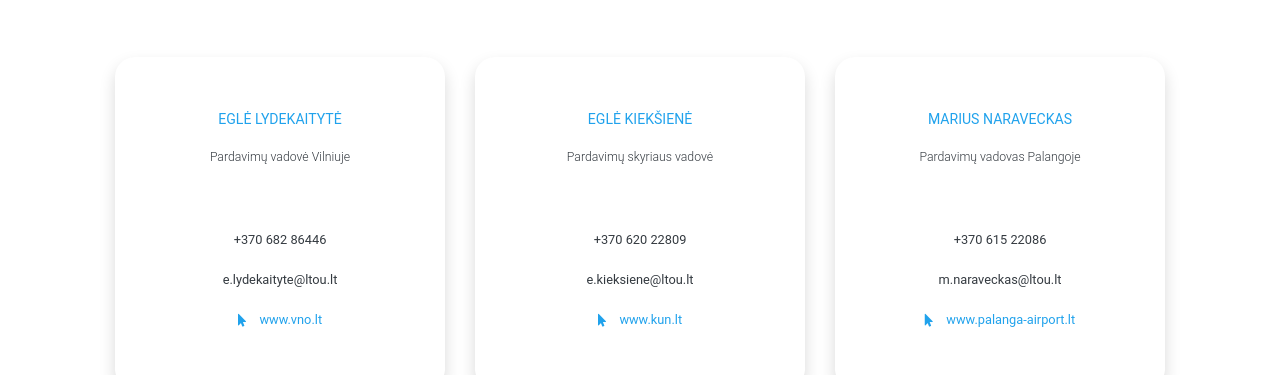
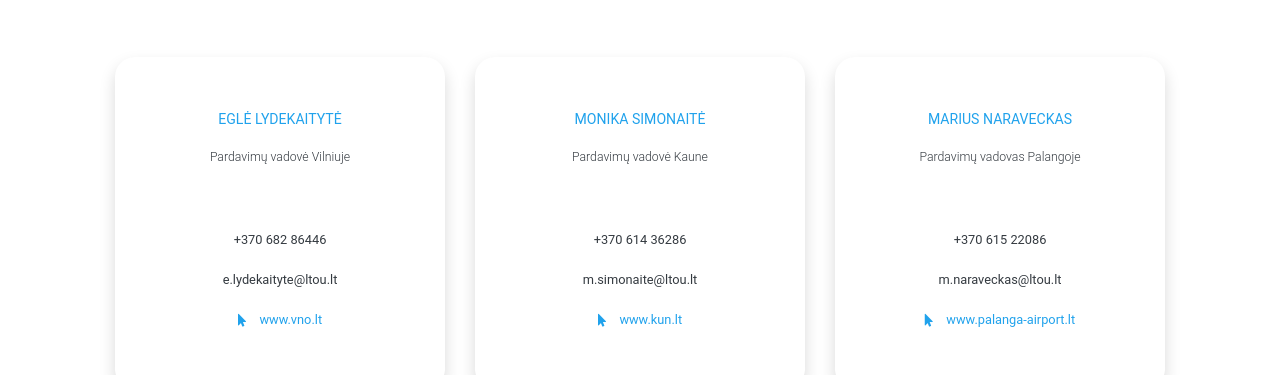
Before and after one commit to roguckas/ltou, a PHP site: page / in a window 1280 px wide. Shown: the part 4964-5339 px from the top of the page. Run offline with PHP 8.4, Linux system fonts and the light colour scheme; some libraries are stand-ins or nearby versions.

Commit message:
10-01. FE content fix.

```diff
--- a/contact.php
+++ b/contact.php
@@ -34,7 +34,7 @@ include 'header.php';
 <!--                    <img src="images/young-man-1281282_1920.png">-->
 <!--                </div>-->
                 <div class="col-12 justify-content-md-center py-5">
-                    <h3 class="col-12 mb-2 text-primary">MONIKA SIMONAITĖ </h3>
+                    <h3 class="col-12 mb-2 text-primary">MONIKA SIMONAITĖ</h3>
                     <p class="col-12 text-dark mb-5">Pardavimų vadovė Kaune</p>
                     <a class="col-12 text-dark my-5" href="tel:+370 614 36286">+370 614 36286</a><br>
                     <a class="col-12 text-dark my-5" href="mailto:m.simonaite@ltou.lt">m.simonaite@ltou.lt<br></a>
--- a/footer.php
+++ b/footer.php
@@ -27,10 +27,10 @@ $footer = "<footer class=\"footer\">
 <!--                    <img src=\"images/young-man-1281282_1920.png\">-->
 <!--                </div>-->
                 <div class=\"col-12 justify-content-md-center py-5\">
-                    <h3 class=\"col-12 mb-2 text-primary\">Eglė Kiekšienė</h3>
-                    <p class=\"col-12 text-dark mb-5\">Pardavimų skyriaus vadovė</p>
-                    <a class=\"col-12 text-dark my-5\" href=\"tel:+37062022809\">+370 620 22809</a><br>
-                    <a class=\"col-12 text-dark my-5\" href=\"mailto:e.kieksiene@ltou.lt\">e.kieksiene@ltou.lt<br></a>
+                    <h3 class=\"col-12 mb-2 text-primary\">MONIKA SIMONAITĖ</h3>
+                    <p class=\"col-12 text-dark mb-5\">Pardavimų vadovė Kaune</p>
+                    <a class=\"col-12 text-dark my-5\" href=\"tel:+37061436286\">+370 614 36286</a><br>
+                    <a class=\"col-12 text-dark my-5\" href=\"mailto:m.simonaite@ltou.lt\">m.simonaite@ltou.lt<br></a>
                     <a class=\"col-12 my-2 website text-left\" href=\"https://www.kaunas-airport.lt/\" target=\"_blank\">www.kun.lt</a>
                 </div>
             </div>
```
